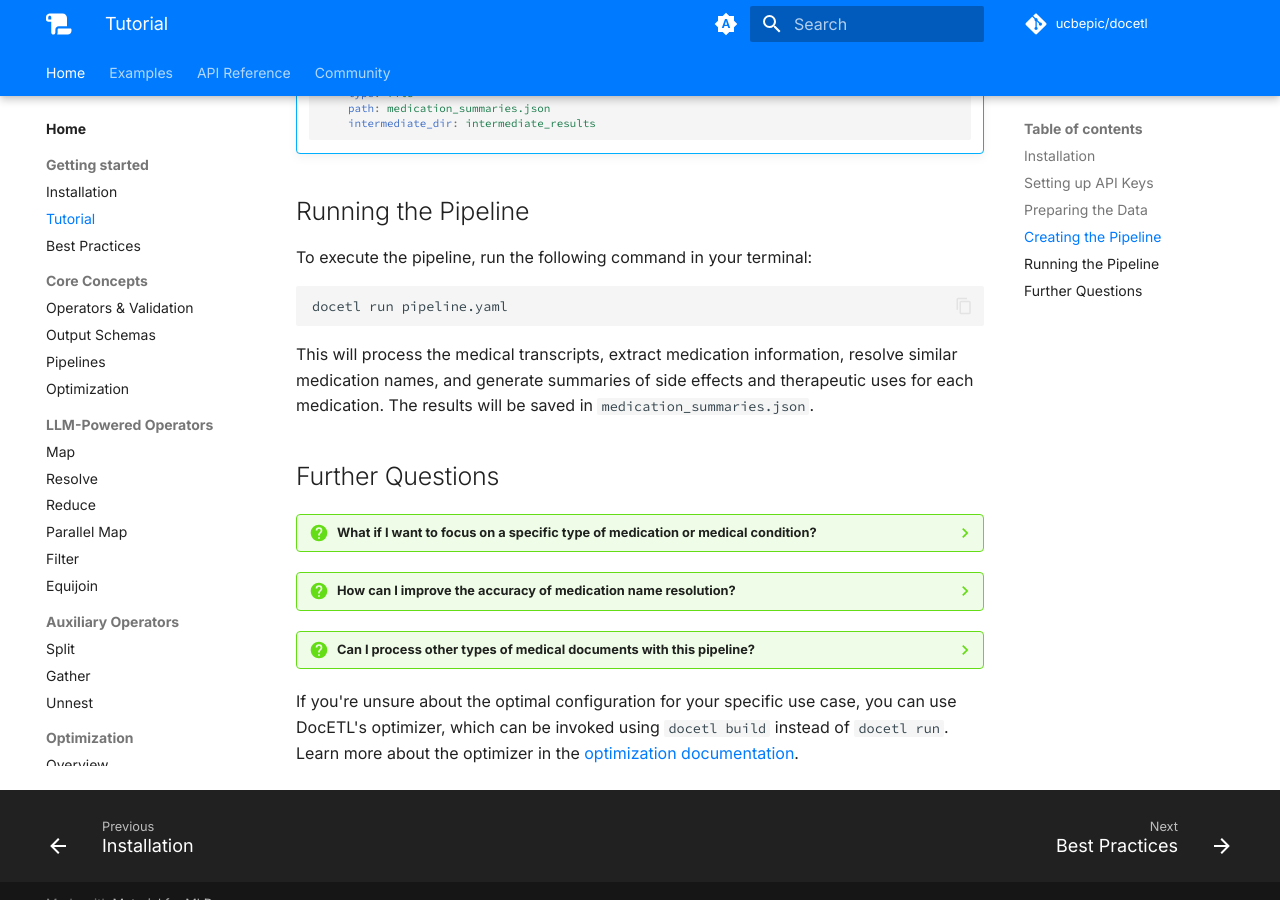
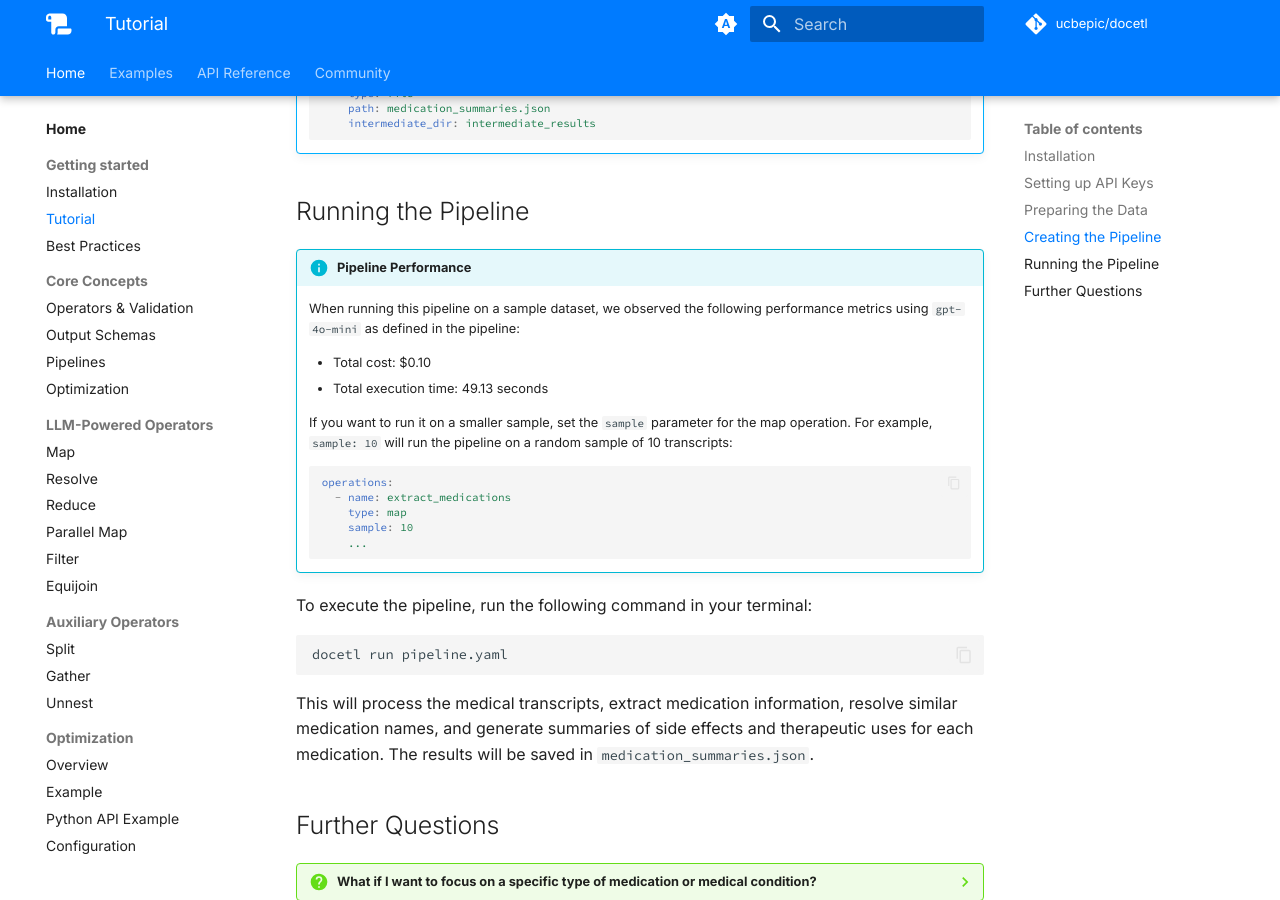
Before and after one commit to ucbepic/docetl, an MkDocs documentation site: the page built from docs/tutorial.md, in a window 1280 px wide and 900 px high, scrolled down 3430 px. Built offline with MkDocs 1.6.1 and Material for MkDocs 9.7.7, drawn with Linux system fonts in a browser that asks for light colours; comment, search, counter and statistics services are not loaded; some of the changed text lies outside the part shown.

Commit message:
docs: improve clarity and example

````diff
--- a/docs/tutorial.md
+++ b/docs/tutorial.md
@@ -104,7 +104,7 @@ Create a file named `pipeline.yaml` with the following structure:
             medication: str
         resolution_prompt: |
           Given the following matched medication entries:
-          {% for entry in matched_entries %}
+          {% for entry in inputs %}
           Entry {{ loop.index }}: {{ entry.medication }}
           {% endfor %}
           Determine the best resolved medication name for this group of entries. The resolved
@@ -156,6 +156,23 @@ Create a file named `pipeline.yaml` with the following structure:
 
 ## Running the Pipeline
 
+!!! info "Pipeline Performance"
+
+    When running this pipeline on a sample dataset, we observed the following performance metrics using `gpt-4o-mini` as defined in the pipeline:
+
+    - Total cost: $0.10
+    - Total execution time: 49.13 seconds
+
+    If you want to run it on a smaller sample, set the `sample` parameter for the map operation. For example, `sample: 10` will run the pipeline on a random sample of 10 transcripts:
+
+    ```yaml
+    operations:
+      - name: extract_medications
+        type: map
+        sample: 10
+        ...
+    ```
+
 To execute the pipeline, run the following command in your terminal:
 
 ```bash
````
Also changed, not shown: docs/best-practices.md (+1 -1 lines), docs/optimization/example.md (+4 -4 lines), docs/optimization/python-api.md (+2 -2 lines).
